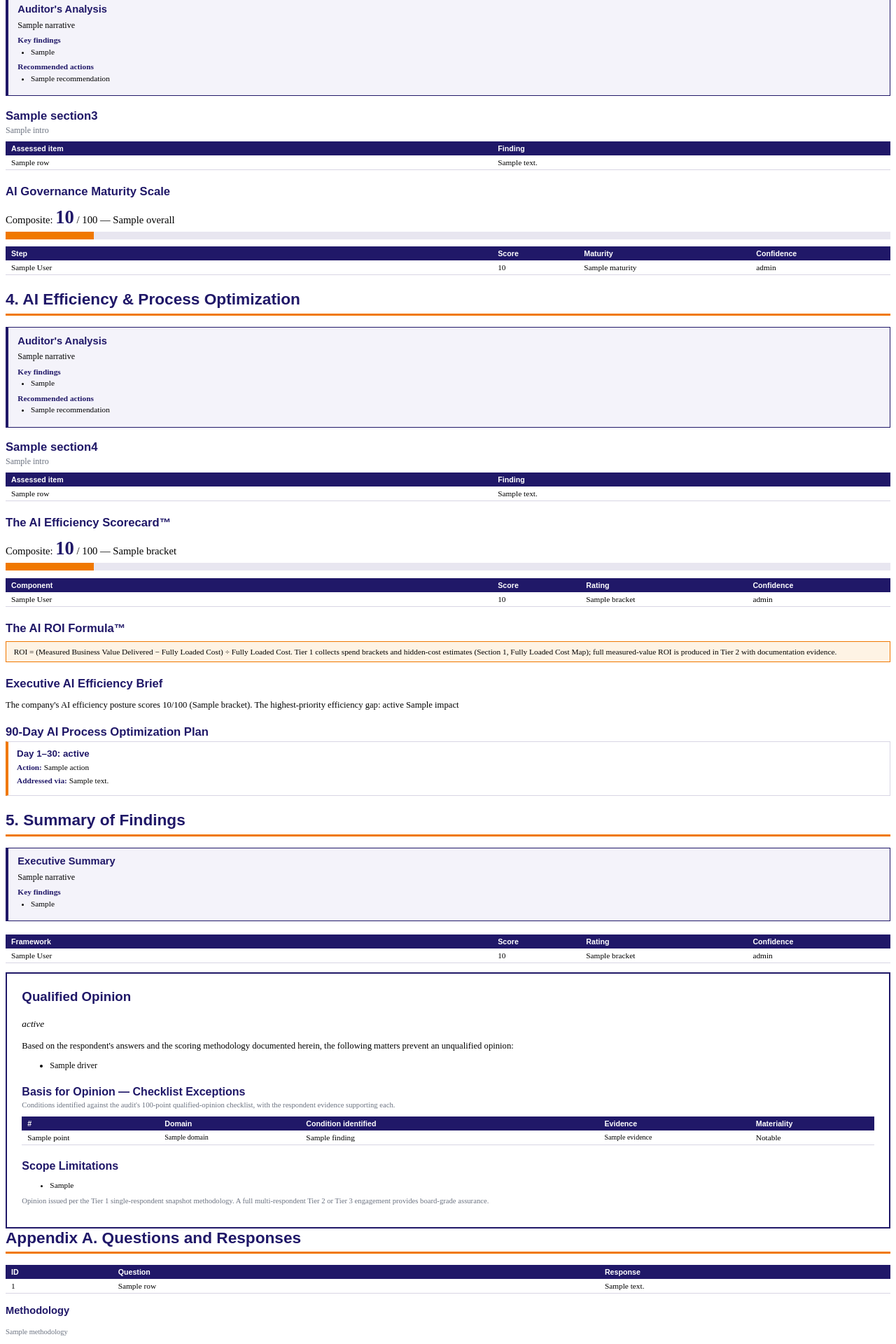
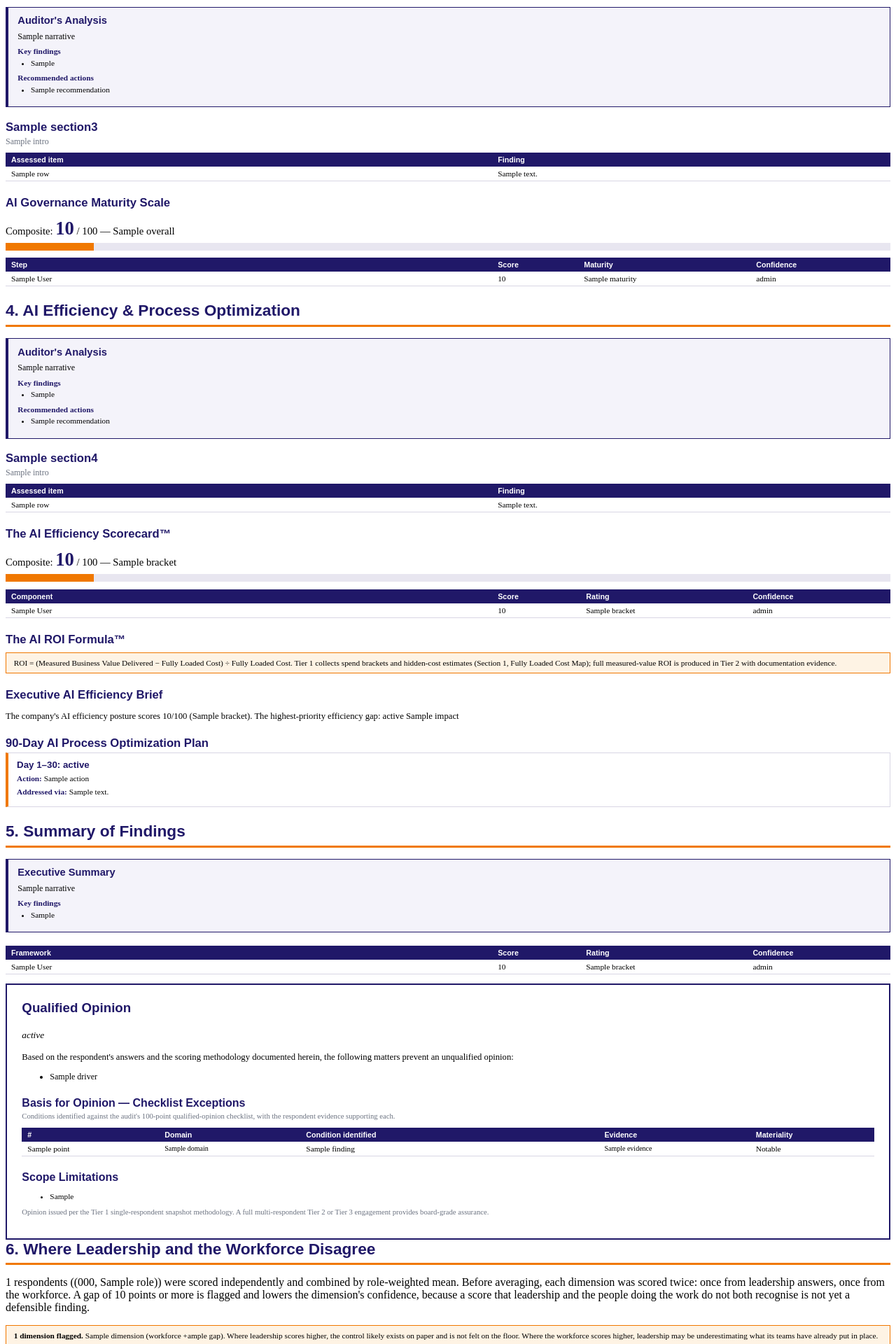
Before and after one commit to srjordan6/srj-audit-platform, a Django app: template reports/templates/reports/tier1_snapshot.html in a window 1280 px wide. Shown: the part 1960-3880 px from the top of the page at 70% size. Run offline with Django 5.2, Linux system fonts and the light colour scheme; the template is opened without the code that fills it: most values are stand-ins (such as "Sample title", 1, 10 or a date in 2020); data that the repository does not hold is empty.

Commit message:
Tier 2 report: divergence panel (Part B-3 S.2.2, S.2.4)
Section 6, "Where Leadership and the Workforce Disagree", exists only
for multi-respondent engagements: every dimension both groups answered,
scored twice (leadership, workforce) before the role-weighted mean, the
gap, and a flag at 20+ points; then the five most contested single
questions with each role's answer. Written for the readout: which
controls exist on paper and are not felt on the floor, and the reverse.
Tier 1 reports are unchanged, the section is absent for them.

The data was already computed and persisted by Sprint 2; this puts it
in the PDF where the buyer can see it.

```diff
--- a/reports/templates/reports/tier1_snapshot.html
+++ b/reports/templates/reports/tier1_snapshot.html
@@ -67,6 +67,7 @@
     3. AI Risk &amp; Governance Review&trade;<br>
     4. AI Efficiency &amp; Process Optimization<br>
     5. Summary of Findings<br>
+    {% if divergence %}6. Where Leadership and the Workforce Disagree<br>{% endif %}
     Appendix A. Questions and Responses
   </div>
 </div>
@@ -438,6 +439,42 @@
   </div>
 </div>
 
+{% if divergence %}
+<div class="rpt-section">
+  <div class="rpt-sec-head"><h2>6. Where Leadership and the Workforce Disagree</h2></div>
+  <p class="rpt-intro">{{ divergence.respondent_count }} respondents ({{ divergence.roles|join:", " }}) were scored independently and combined by role-weighted mean. Before averaging, each dimension was scored twice: once from leadership answers, once from the workforce. A gap of {{ divergence.threshold }} points or more is flagged and lowers the dimension's confidence, because a score that leadership and the people doing the work do not both recognise is not yet a defensible finding.</p>
+
+  {% if divergence.flagged %}
+  <div class="rpt-note"><b>{{ divergence.flagged|length }} dimension{{ divergence.flagged|length|pluralize }} flagged.</b>
+    {% for r in divergence.flagged %}{{ r.dimension }} ({% if r.gap > 0 %}leadership +{{ r.gap }}{% else %}workforce +{{ r.gap|slice:"1:" }}{% endif %}){% if not forloop.last %}; {% endif %}{% endfor %}.
+    Where leadership scores higher, the control likely exists on paper and is not felt on the floor. Where the workforce scores higher, leadership may be underestimating what its teams have already put in place.</div>
+  {% endif %}
+
+  <table class="rpt-qa">
+    <tr><th>Framework</th><th>Dimension</th><th>Leadership</th><th>Workforce</th><th>Gap</th></tr>
+    {% for r in divergence.rows %}
+    <tr{% if r.flagged %} style="background:#FEF3E4;"{% endif %}>
+      <td>{{ r.framework }}</td><td class="rpt-q">{{ r.dimension }}</td>
+      <td>{{ r.leadership }}</td><td>{{ r.workforce }}</td>
+      <td>{% if r.flagged %}<span class="rpt-cond-score">{% if r.gap > 0 %}+{% endif %}{{ r.gap }}</span>{% else %}{% if r.gap > 0 %}+{% endif %}{{ r.gap }}{% endif %}</td>
+    </tr>
+    {% endfor %}
+  </table>
+  <p class="rpt-intro">Dimensions answered by only one group are not shown: there is nothing to compare.</p>
+
+  {% if divergence.contested %}
+  <h3>Most contested questions</h3>
+  <p class="rpt-intro">The single questions respondents answered most differently. These are the first things to put on the table in the readout.</p>
+  <table class="rpt-qa">
+    <tr><th>Question</th><th>Answers by role</th></tr>
+    {% for c in divergence.contested %}
+    <tr><td class="rpt-q">{{ c.qid }} &middot; {{ c.question }}</td><td>{{ c.answers }}</td></tr>
+    {% endfor %}
+  </table>
+  {% endif %}
+</div>
+{% endif %}
+
 <div class="rpt-section">
   <div class="rpt-sec-head"><h2>Appendix A. Questions and Responses</h2></div>
   <table class="rpt-qa rpt-appendix">
```
Also changed, not shown: reports/report_render.py (+48 -0 lines).
